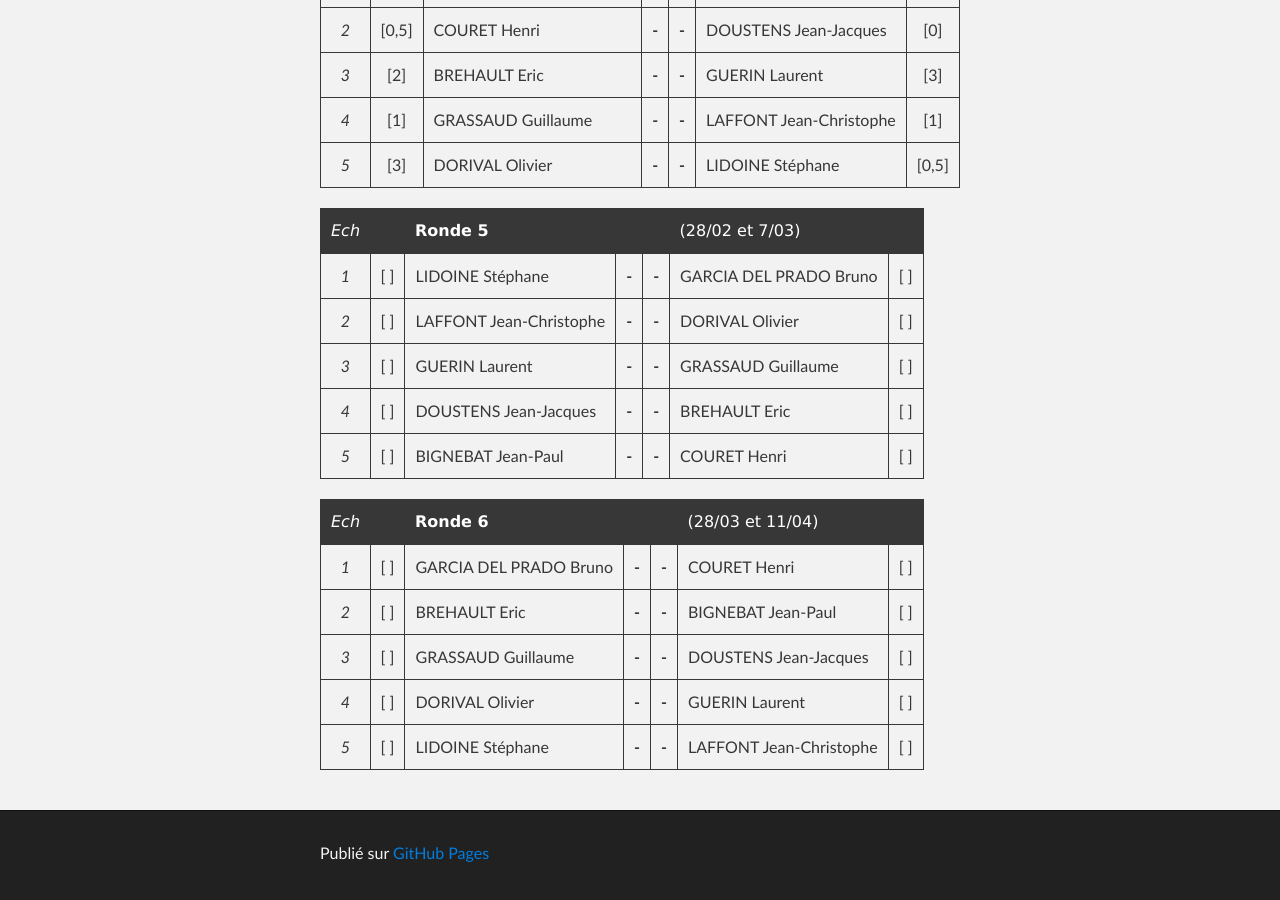
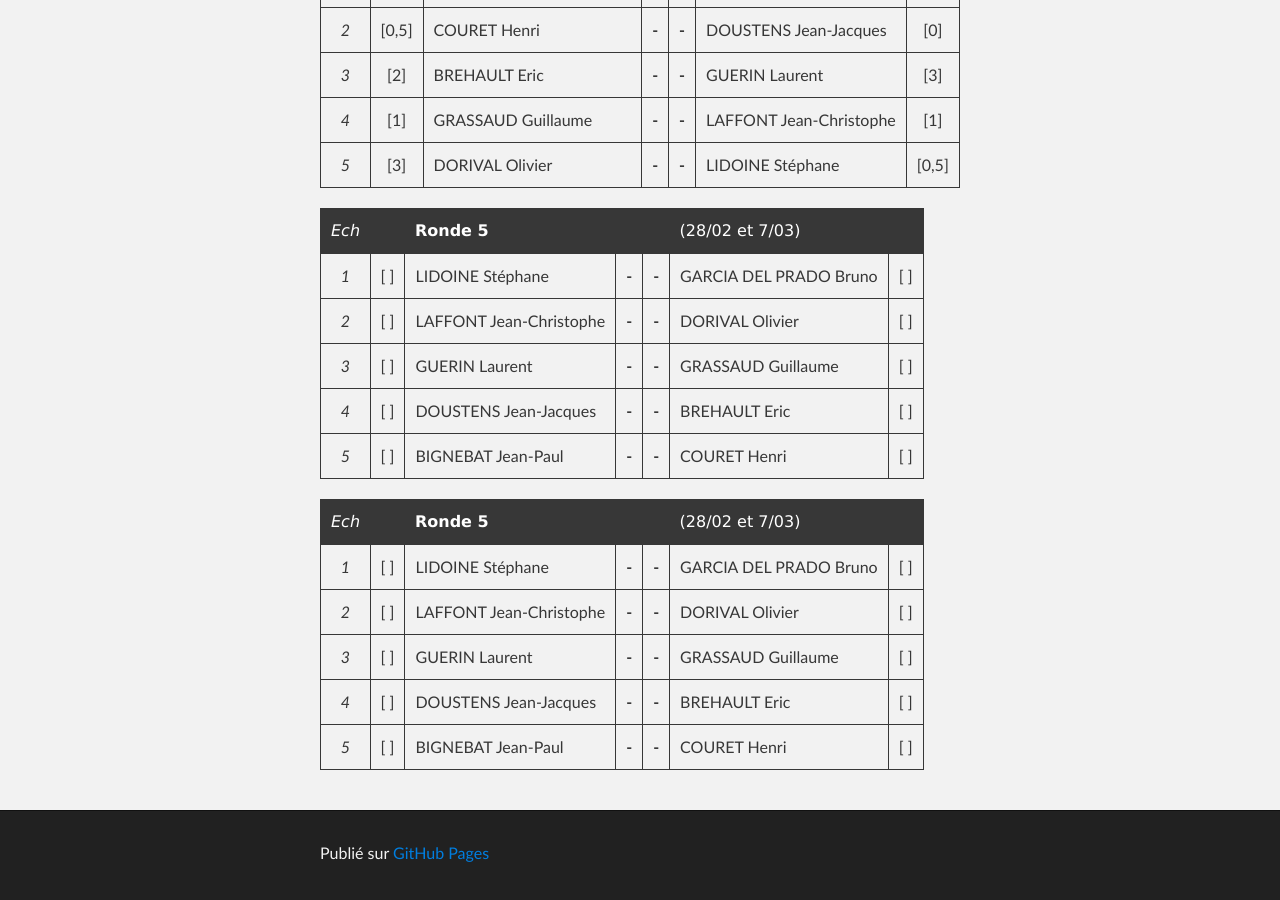
Before and after one commit to echiquier-villeneuve-tolosane/echiquier-villeneuve-tolosane.github.io, a Jekyll site: the page built from club.md, in a window 1280 px wide and 900 px high, scrolled down 1828 px. Built offline with Jekyll 4.4.1, drawn with Linux system fonts in a browser that asks for light colours; nearby versions of some CDN libraries.

Commit message:
Updated club.md

```diff
--- a/club.md
+++ b/club.md
@@ -65,10 +65,10 @@
 |*4*| [ ] | DOUSTENS Jean-Jacques   |**-**|**-**| BREHAULT Eric          | [ ] |
 |*5*| [ ] | BIGNEBAT Jean-Paul      |**-**|**-**| COURET Henri           | [ ] |
 
-|*Ech*|   | **Ronde 6**          |     |     |  (28/03 et 11/04)         |     |
-|:-:|:---:| -------------------- |:---:|:---:| ------------------------- |:---:|
-|*1*| [ ] | GARCIA DEL PRADO Bruno    |**-**|**-**| COURET Henri         | [ ] |
-|*2*| [ ] | BREHAULT Eric        |**-**|**-**| BIGNEBAT Jean-Paul        | [ ] |
-|*3*| [ ] | GRASSAUD Guillaume   |**-**|**-**| DOUSTENS Jean-Jacques     | [ ] |
-|*4*| [ ] | DORIVAL Olivier      |**-**|**-**| GUERIN Laurent            | [ ] |
-|*5*| [ ] | LIDOINE Stéphane     |**-**|**-**| LAFFONT Jean-Christophe   | [ ] |
+|*Ech*|   | **Ronde 5**             |     |     |  (28/02 et 7/03)       |     |
+|:-:|:---:| ----------------------- |:---:|:---:| ---------------------- |:---:|
+|*1*| [ ] | LIDOINE Stéphane        |**-**|**-**| GARCIA DEL PRADO Bruno | [ ] |
+|*2*| [ ] | LAFFONT Jean-Christophe |**-**|**-**| DORIVAL Olivier        | [ ] |
+|*3*| [ ] | GUERIN Laurent          |**-**|**-**| GRASSAUD Guillaume     | [ ] |
+|*4*| [ ] | DOUSTENS Jean-Jacques   |**-**|**-**| BREHAULT Eric          | [ ] |
+|*5*| [ ] | BIGNEBAT Jean-Paul      |**-**|**-**| COURET Henri           | [ ] |
```
